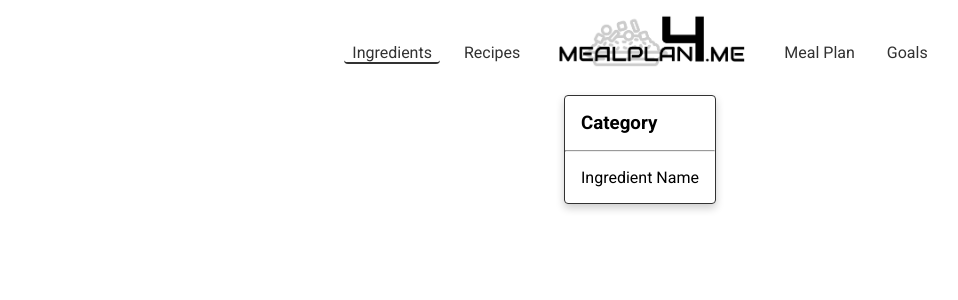
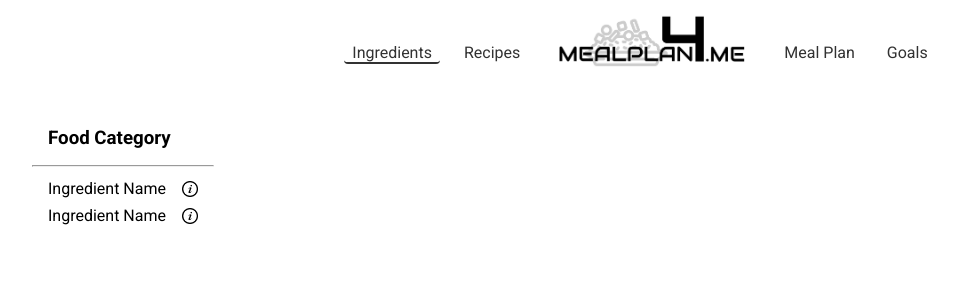
Before and after one commit to randallroberts/mealplan4me, a React (Create React App) app in the folder client/: page /groceries in a window 1280 px wide. Shown: the top 300 px of the page, without its empty margins (0-958 px from the left). Built offline with nearby package versions, Linux system fonts and the light colour scheme; the HTML template or start-up script is replaced by a standard one; a web font is replaced by a local one.

Commit message:
Ingredient lists styled

```diff
--- a/client/src/components/FoodCategory/FoodCategory.js
+++ b/client/src/components/FoodCategory/FoodCategory.js
@@ -16,13 +16,13 @@ class FoodCategory extends React.Component {
         return (
           <section className="food-category">
               <h3 className="food-category__title">
-                  Category
+                Food Category
               </h3>
               <hr className="food-category__divider" />
-                <div className="food-category__list">
+              <div className="food-category__details">
+                <Ingredient />
                 <Ingredient />
               </div>
-
           </section>
         )
     }
--- a/client/src/components/FoodCategory/FoodCategory.scss
+++ b/client/src/components/FoodCategory/FoodCategory.scss
@@ -3,12 +3,10 @@
 @import "../../global/reset";
 
 .food-category {
-    border: 1px solid $shadow;
+    border: none;
     border-radius: 4px;
-
-    box-shadow: 0 4px 8px 0 rgba(0,0,0,0.2);
-    transition: 0.3s;
-
+    margin: $padding-std;
+    padding-bottom: $padding-std;
 
     &:hover {
         box-shadow: 0 8px 16px 0 rgba(0,0,0,0.2);
@@ -21,5 +19,6 @@
 
     &__divider {
         width: 100%;
+        margin-bottom: 8px;
     }
 }
--- a/client/src/components/FoodStorage/FoodStorage.scss
+++ b/client/src/components/FoodStorage/FoodStorage.scss
@@ -8,6 +8,6 @@
 
     display: flex;
     flex-wrap: wrap;
-    justify-content: center;
+    justify-content: flex-start;
 
 }
--- a/client/src/components/Ingredient/Ingredient.js
+++ b/client/src/components/Ingredient/Ingredient.js
@@ -1,21 +1,47 @@
 import React from 'react';
 import './Ingredient.scss';
+import infoIcon from "../../assets/icons/iconmonstr-info-8.png"
 
 class Ingredient extends React.Component {
     constructor () {
       super();
       this.state = {
-        //showModal: false
+        details: false
       };
+    }
 
+    toggleDetails (e) {
+      e.preventDefault();
 
+      console.log(this.state)
+      if (this.state.details === false) {
+        console.log("set to true");
+        this.setState({
+          details: true
+        });
+      } else {
+        console.log("set to false");
+        this.setState({
+          details: false
+        });
+      }
     }
 
     render () {
         return (
-            <div className="ingredient">
-                Ingredient Name
+          <>
+            <div className="ingredient" onClick={this.toggleDetails.bind(this)}>
+                <p>Ingredient Name</p>
+                <img
+                  className="ingredient__info-icon"
+                  src={infoIcon}
+                  alt="Click for more info"
+                />
             </div>
+            <div className={this.state.details === true ? "ingredient__details ingredient__details--show" : "ingredient__details ingredient__details--hide"}>
+              Extra info
+            </div>
+          </>
         )
     }
 }
--- a/client/src/components/Ingredient/Ingredient.scss
+++ b/client/src/components/Ingredient/Ingredient.scss
@@ -3,5 +3,28 @@
 @import "../../global/reset";
 
 .ingredient {
-    padding: $padding-std;
+    padding: 4px $padding-std;
+    display: flex;
+    flex-direction: row;
+    justify-content: space-between;
+    align-items: center;
+    flex-wrap: nowrap;
+
+    &__info-icon {
+        width: 1rem;
+        margin-left: 16px;
+    }
+
+    &__details {
+        margin-left: 24px;
+        &--hide {
+            display: none;
+        }
+
+        &--show {
+            display: unset;
+        }
+    }
+
+
 }
--- a/client/src/components/Recipe/Recipe.js
+++ b/client/src/components/Recipe/Recipe.js
@@ -6,13 +6,33 @@ class Recipe extends React.Component {
     constructor () {
       super();
       this.state = {
-        //showModal: false
+        isSelected: false
       };
+    }
+
+    toggleSelection (e) {
+      e.preventDefault();
+
+      console.log(this.state)
+      if (this.state.isSelected === false) {
+        console.log("set to true");
+        this.setState({
+          isSelected: true
+        });
+      } else {
+        console.log("set to false");
+        this.setState({
+          isSelected: false
+        });
+      }
     }
 
     render () {
         return (
-          <section className={this.props.isSelected ? "recipe recipe--selected" : "recipe"} >
+          <div
+            className={this.state.isSelected ? "recipe recipe--selected" : "recipe"}
+            onClick={this.toggleSelection.bind(this)}
+            >
             <h3 className="recipe__title">
               Recipe Title
             </h3>
@@ -24,7 +44,7 @@ class Recipe extends React.Component {
             <div className="recipe__ingredients">
               Recipe ing1, recipe ing2...
             </div>
-          </section>
+          </div>
         )
     }
 }
```
Also changed, not shown: client/src/assets/icons/iconmonstr-info-8.png (added). Lines whose indentation alone changed are shown as unchanged.
